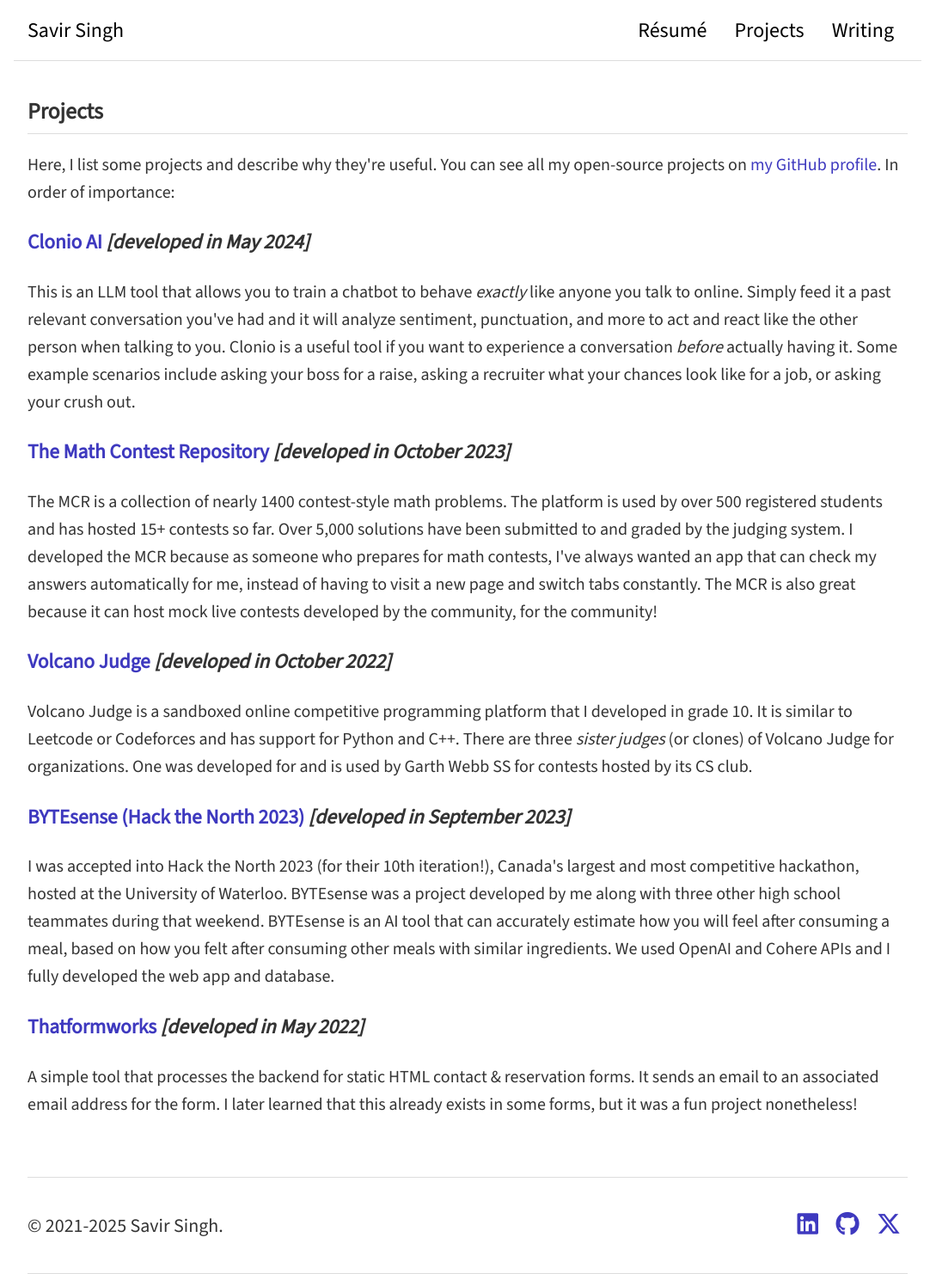
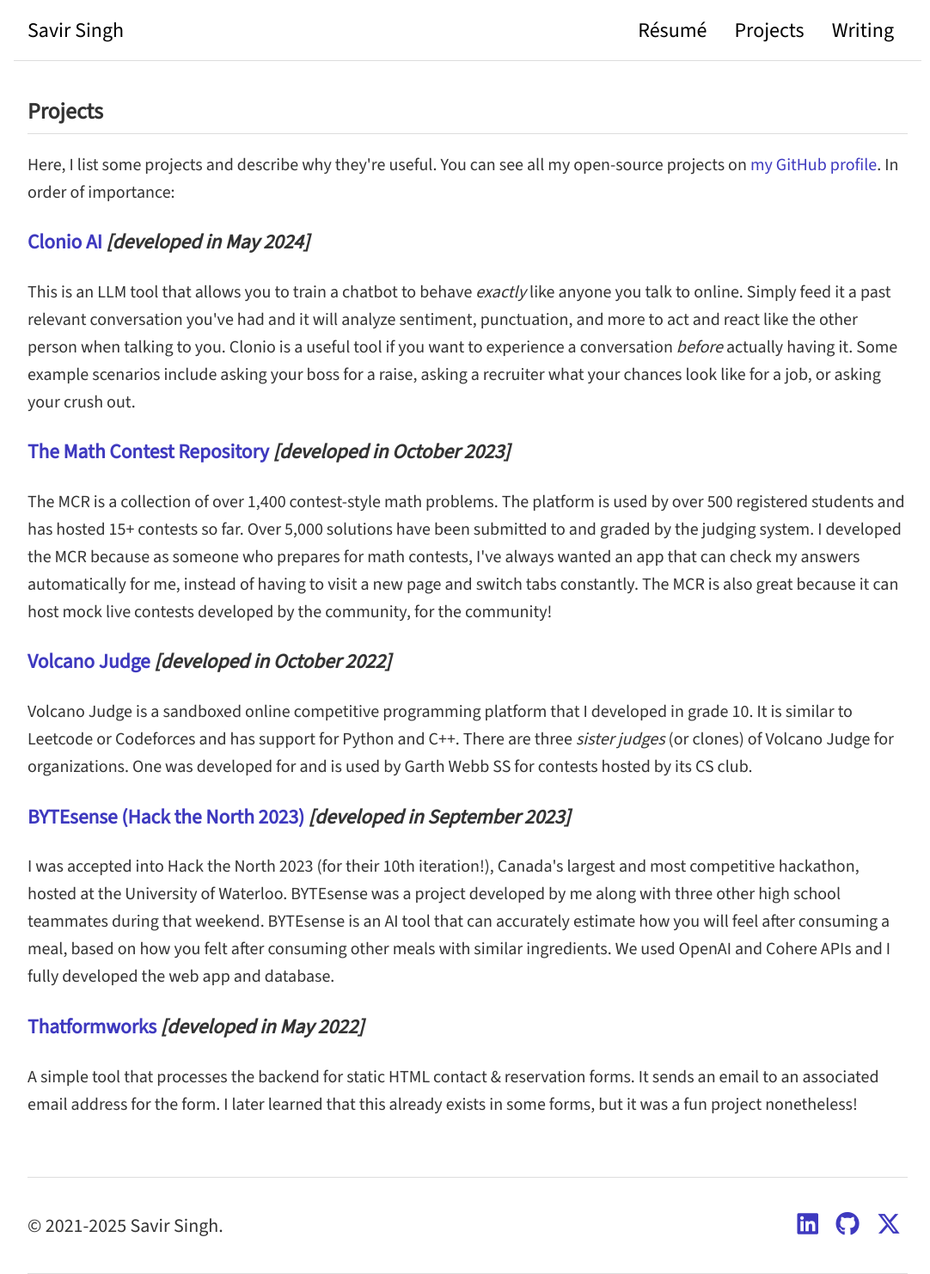
Before and after one commit to savirsingh/savirsingh.github.io, a Jekyll site: the page built from projects.html, in a window 1280 px wide. Shown: the whole page at 86% size, without its empty margins (96-1178 px from the left). Built offline with Jekyll 4.4.1, drawn with Linux system fonts in a browser that asks for light colours.

Commit message:
Update projects.html

```diff
--- a/projects.html
+++ b/projects.html
@@ -10,7 +10,7 @@ permalink: /projects/
             <h3><a href="https://clonioai.guessoword.com">Clonio AI</a> <i>[developed in May 2024]</i></h3>
             <p>This is an LLM tool that allows you to train a chatbot to behave <i>exactly</i> like anyone you talk to online. Simply feed it a past relevant conversation you've had and it will analyze sentiment, punctuation, and more to act and react like the other person when talking to you. Clonio is a useful tool if you want to experience a conversation <i>before</i> actually having it. Some example scenarios include asking your boss for a raise, asking a recruiter what your chances look like for a job, or asking your crush out.</p>
             <h3><a href="https://mathcontestrepository.pythonanywhere.com">The Math Contest Repository</a> <i>[developed in October 2023]</i></h3>
-            <p>The MCR is a collection of nearly 1400 contest-style math problems. The platform is used by over 500 registered students and has hosted 15+ contests so far. Over 5,000 solutions have been submitted to and graded by the judging system. I developed the MCR because as someone who prepares for math contests, I've always wanted an app that can check my answers automatically for me, instead of having to visit a new page and switch tabs constantly. The MCR is also great because it can host mock live contests developed by the community, for the community!</p>
+            <p>The MCR is a collection of over 1,400 contest-style math problems. The platform is used by over 500 registered students and has hosted 15+ contests so far. Over 5,000 solutions have been submitted to and graded by the judging system. I developed the MCR because as someone who prepares for math contests, I've always wanted an app that can check my answers automatically for me, instead of having to visit a new page and switch tabs constantly. The MCR is also great because it can host mock live contests developed by the community, for the community!</p>
             <h3><a href="https://volcanojudge.pythonanywhere.com">Volcano Judge</a> <i>[developed in October 2022]</i></h3>
             <p>Volcano Judge is a sandboxed online competitive programming platform that I developed in grade 10. It is similar to Leetcode or Codeforces and has support for Python and C++. There are three <i>sister judges</i> (or clones) of Volcano Judge for organizations. One was developed for and is used by Garth Webb SS for contests hosted by its CS club.</p>
             <h3><a href="https://github.com/savirsingh/bytesense-htn-project">BYTEsense (Hack the North 2023)</a> <i>[developed in September 2023]</i></h3>
```
